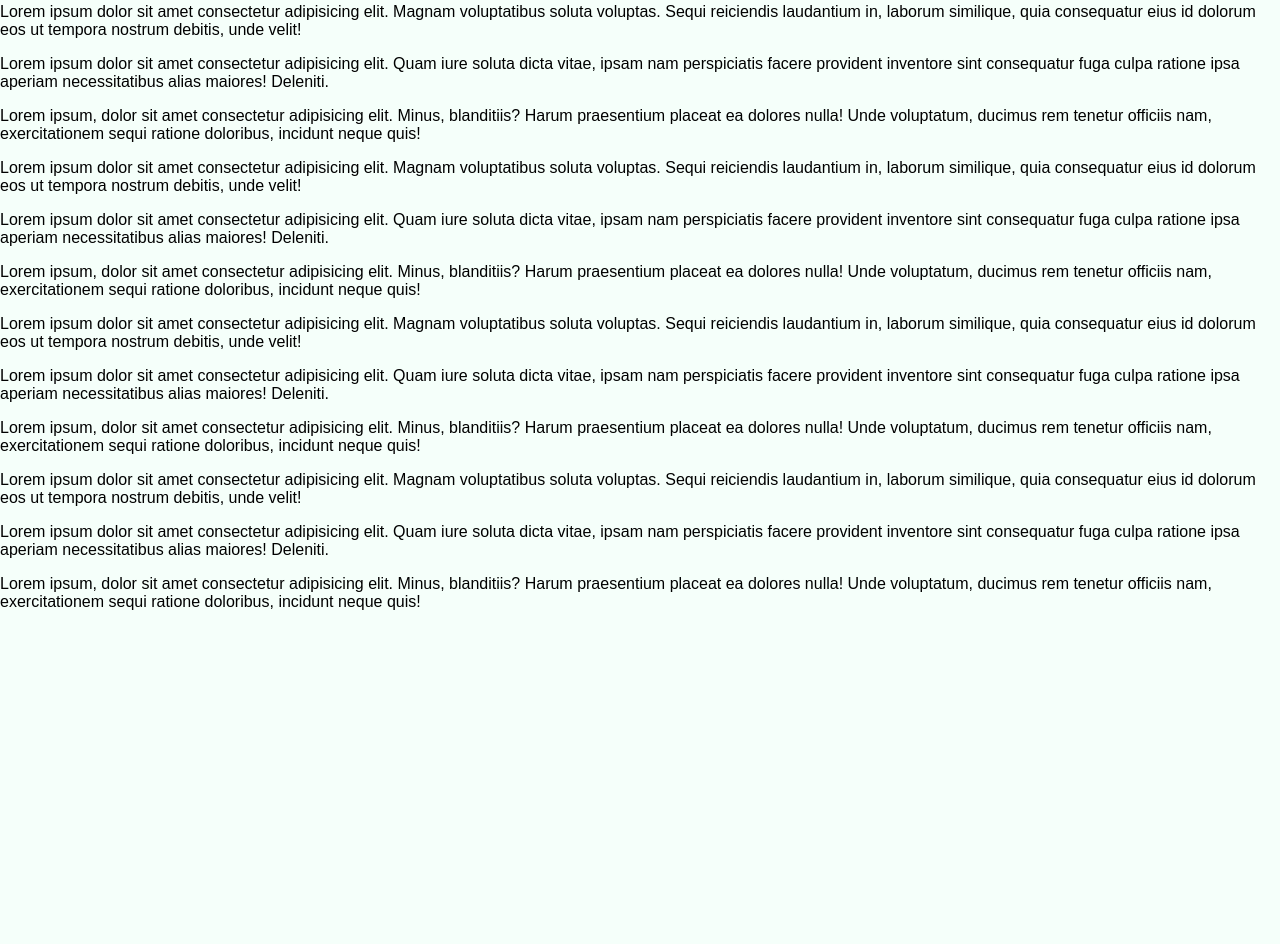
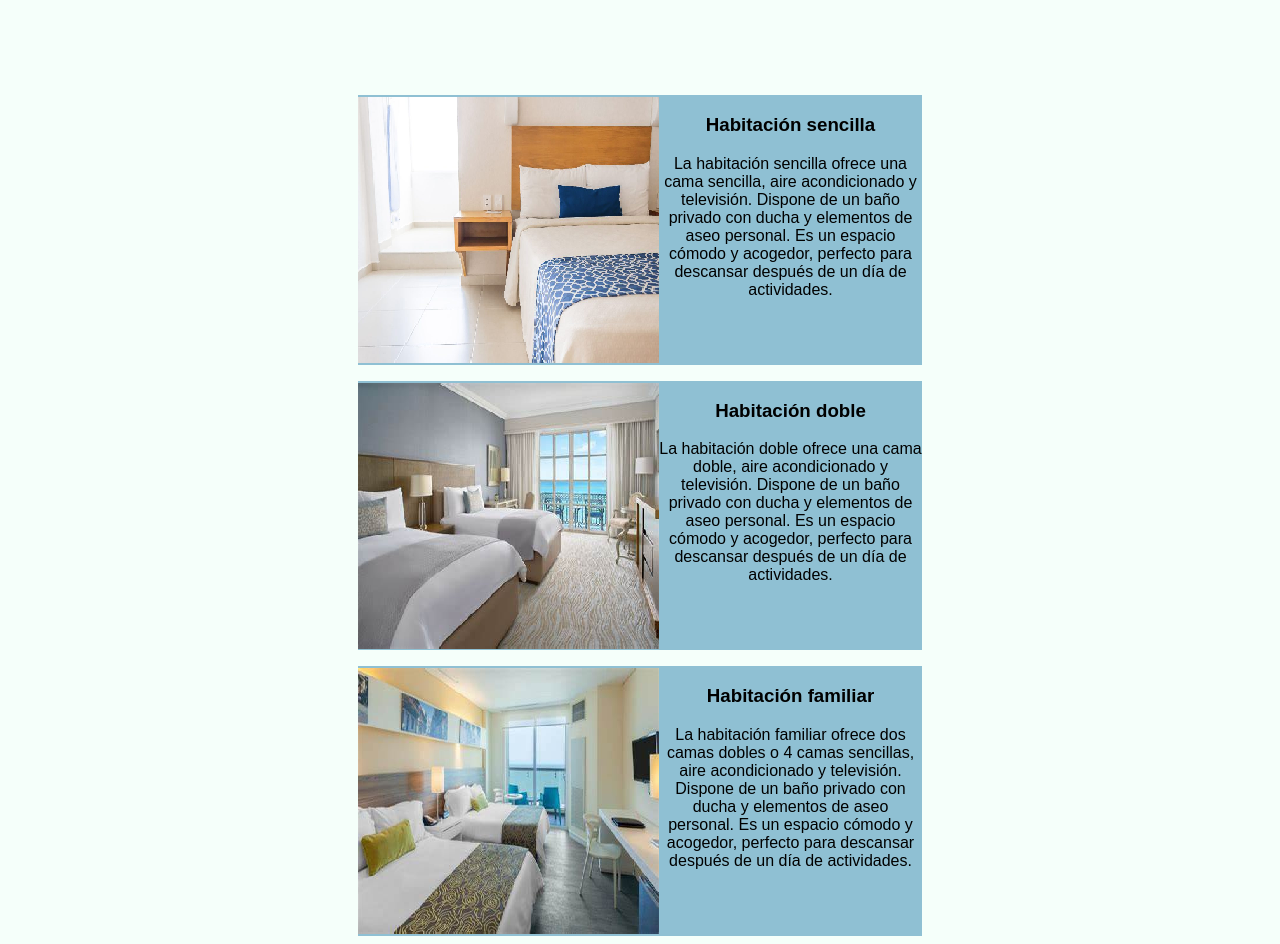
Before and after one commit to WarG31/Hotel_TalentoTech, a plain HTML site: page index.html in a window 1280 px wide. Shown: the part 1357-2301 px from the top of the page. Before the commit the page ends 1984 px from the top, so only its background shows below. Drawn offline with Linux system fonts and the light colour scheme.

Commit message:
AddHabitacionesBodyall

```diff
--- a/css/style.css
+++ b/css/style.css
@@ -1,3 +1,7 @@
+html {
+    scroll-behavior: smooth;
+}
+
 body {
     margin: 0;
     font-family: Arial, sans-serif;
@@ -220,64 +224,84 @@ body {
 
 /*Estilo para elementos del la página contacto */
 
-.formularioContenedor {
-    border: #3498db solid 1px;
-    width: 100%;
-    max-width: 600px;
-    /* Ajusta este valor según necesites */
+.contenido {
+    margin-top: 140px;
+}
+
+.habitacionesbody {
     display: flex;
-    /* justify-content: center; */
     flex-direction: column;
+    justify-content: center;
+    align-items: center;
+    padding-top: 100px;
+    padding-left: 350px;
+    padding-right: 350px;
+    /* border: 1px solid; */
+
+}
+
+.habitacion {
+    display: flex;
+    /* border: 5px solid; */
+    background-color: #8fc0d3;
+    align-items: center;
+    margin: 8px;
+
+}
+.habitacionizquierda {
+    margin: 0;
+    padding: 0;
+    line-height: 0;
+
+}
+
+.habitacionderecha {
+    /* padding: 10px; */
+    text-align: center;
+    /* border: 1px solid; */
+    flex-direction: column;
+    justify-content: center;
     align-items: center;
 
-    margin: 16px auto;
-    /* Centra el contenedor y ajusta el margen */
-    padding: 16px;
-    /* Agrega un padding para mayor espacio interno */
-    box-sizing: border-box;
-    /* Asegura que padding y border se incluyan en el width */
+
 }
 
-input,
-textarea {
-    /* To make sure that all text field have the same font settings
-     By default, textarea are set with a monospace font */
-    font: 1em Arial, sans-serif;
-    /* To give the same size to all text field */
-    width: 500px;
-    -moz-box-sizing: border-box;
-    box-sizing: border-box;
-    /* To harmonize the look & feel of text field border */
-    border: 2px solid #999;
-    padding: 8px;
-    /* margin: 8px; */
+.textoHabitacion{
+    transition: 0.5s;
 }
 
-textarea {
-    height: 300px;
+  .habitacion:hover .textoHabitacion {
+    transform: translateY(-20%); /* Mueve hacia arriba */
+    transition: transform 0.5s;
 }
 
-button {
-    padding: 8px 16px;
-    background-color: #4CAF50;
+.botonHabitacion{
+    opacity: 0;
+    transition: 0.5s;
+}
+
+.habitacion:hover .textoHabitacion ~ .botonHabitacion{
+    opacity: 1;
+    transition: 0.5s;
+}
+
+.boton {
+    background-color: #3cba54;
     color: white;
     border: none;
-    border-radius: 5px;
+    padding: 15px 10px;
+    text-align: center;
+    text-decoration: none;
+    display: inline-block;
+    font-size: 16px;
+    margin: 1px 1px;
     cursor: pointer;
-    margin-top: 16px;
-  }
+}
 
-  button:hover {
+.boton:hover {
     background-color: #45a049;
   }
 
-  button:active {
+  .boton:active {
     background-color: #3e8e41;
   }
-  label{
-    color:  #3498db;
-  }
-
-  .formelement{
-    margin-top: 8px;
-  }
--- /dev/null
+++ b/css/style_contacto.css
@@ -0,0 +1,154 @@
+html {
+    scroll-behavior: smooth;
+}
+
+body {
+    margin: 0;
+    font-family: Arial, sans-serif;
+    background-color: mintcream;
+}
+
+.menu {
+    position: fixed;
+    top: 0;
+    width: 100%;
+    background: rgba(219, 251, 255, 0.5);
+    /* Fondo transparente */
+    box-shadow: 0 2px 4px rgba(0, 0, 0, 0.1);
+    display: flex;
+    justify-content: center;
+    z-index: 1000;
+    /* Asegura que el menú esté siempre arriba */
+}
+
+.menu a {
+    padding: 35px 20px;
+    text-decoration: none;
+    color: #333;
+    font-weight: bold;
+    text-transform: uppercase;
+}
+
+.menu a:hover {
+    background-color: rgba(0, 0, 0, 0.1);
+}
+
+.inicio {
+    background-image: url('../images/portada.jpg');
+    background-size: cover;
+    background-position: center;
+    padding-top: 60px;
+    height: 50vh;
+    color: white;
+    text-shadow:
+        1px 0 0 black,
+        /* Desplaza a la derecha */
+        -1px 0 0 black,
+        /* Desplaza a la izquierda */
+        0 1px 0 black,
+        /* Desplaza abajo */
+        0 -1px 0 black;
+    /* Desplaza arriba */
+    display: flex;
+    justify-content: center;
+    align-items: center;
+    text-align: center;
+}
+
+.inicio h1 {
+    font-size: 3em;
+    margin: 0;
+}
+
+
+.caracteristicas {
+    background-color: #8fc0d3;
+    padding: 10px 0;
+    text-align: center;
+    display: flex;
+    justify-content: space-evenly;
+    flex-direction: row;
+    /* Cambia la dirección de flex a columna */
+    align-items: center;
+    /* Centra los items horizontalmente */
+
+}
+
+.caracteristicas p {
+    margin: 0;
+    font-family: 'Playfair Display', serif;
+    font-size: 1.4em;
+    color: #333;
+
+
+}
+
+.caracteristicas img {
+    width: 40px;
+    /* Ajusta el tamaño de las imágenes según tus necesidades */
+    height: 40px;
+    margin-right: 10px
+}
+
+
+.formularioContenedor {
+    border: #3498db solid 1px;
+    width: 100%;
+    max-width: 600px;
+    /* Ajusta este valor según necesites */
+    display: flex;
+    /* justify-content: center; */
+    flex-direction: column;
+    align-items: center;
+
+    margin: 16px auto;
+    /* Centra el contenedor y ajusta el margen */
+    padding: 16px;
+    /* Agrega un padding para mayor espacio interno */
+    box-sizing: border-box;
+    /* Asegura que padding y border se incluyan en el width */
+}
+
+input,
+textarea {
+    /* To make sure that all text field have the same font settings
+     By default, textarea are set with a monospace font */
+    font: 1em Arial, sans-serif;
+    /* To give the same size to all text field */
+    width: 500px;
+    -moz-box-sizing: border-box;
+    box-sizing: border-box;
+    /* To harmonize the look & feel of text field border */
+    border: 2px solid #999;
+    padding: 8px;
+    /* margin: 8px; */
+}
+
+textarea {
+    height: 300px;
+}
+
+button {
+    padding: 8px 16px;
+    background-color: #4CAF50;
+    color: white;
+    border: none;
+    border-radius: 5px;
+    cursor: pointer;
+    margin-top: 16px;
+  }
+
+  button:hover {
+    background-color: #45a049;
+  }
+
+  button:active {
+    background-color: #3e8e41;
+  }
+  label{
+    color:  #3498db;
+  }
+
+  .formelement{
+    margin-top: 8px;
+  }
--- a/index.html
+++ b/index.html
@@ -1,5 +1,6 @@
 <!DOCTYPE html>
 <html lang="es">
+
 <head>
   <meta charset="UTF-8" />
   <meta name="viewport" content="width=device-width, initial-scale=1.0" />
@@ -10,7 +11,7 @@
 <body>
   <div class="menu">
     <a href="#inicio">Inicio</a>
-      <a href="#habitaciones">Habitaciones</a>
+    <a href="#habitacionesbody">Habitaciones</a>
     <a href="#servicios">Servicios</a>
     <a href="./views/contacto.html">Contacto</a>
     <a href="#reserva">Reserva</a>
@@ -48,83 +49,65 @@
     </div>
     <div class="grid-item">
       <img src="./images/hotel.png" />
-        <div class="text"><a href="hotel">Hotel</a></div>
+      <div class="text"><a href="#hotel">Hotel</a></div>
     </div>
   </div>
-    <div id="contenido" class="contenido">
-      <p>
-        Lorem ipsum dolor sit amet consectetur adipisicing elit. Magnam
-        voluptatibus soluta voluptas. Sequi reiciendis laudantium in, laborum
-        similique, quia consequatur eius id dolorum eos ut tempora nostrum
-        debitis, unde velit!
-      </p>
-      <p>
-        Lorem ipsum dolor sit amet consectetur adipisicing elit. Quam iure
-        soluta dicta vitae, ipsam nam perspiciatis facere provident inventore
-        sint consequatur fuga culpa ratione ipsa aperiam necessitatibus alias
-        maiores! Deleniti.
-      </p>
-      <p>
-        Lorem ipsum, dolor sit amet consectetur adipisicing elit. Minus,
-        blanditiis? Harum praesentium placeat ea dolores nulla! Unde voluptatum,
-        ducimus rem tenetur officiis nam, exercitationem sequi ratione
-        doloribus, incidunt neque quis!
-      </p>
+  <div id="habitacionesbody" class="habitacionesbody">
+    <div id="habitacionSencilla" class="habitacion">
+      <div id="habitacionizquierda" class="habitacionizquierda">
+        <img src="images/habitacionsencilla.png">
+      </div>
+      <div id="habitacionderecha" class="habitacionderecha">
+        <div id="textoHabitacion" class="textoHabitacion">
+          <h3>Habitación sencilla</h1>
+            <p>La habitación sencilla ofrece una cama sencilla, aire acondicionado y televisión. Dispone de un baño
+              privado con
+              ducha y elementos de aseo personal. Es un espacio cómodo y acogedor, perfecto para descansar después de un
+              día
+              de actividades.</p>
+        </div>
+        <div id="botonHabitacion" class="botonHabitacion">
+          <a href="#Habitaciones" class="boton">Más información</a>
+        </div>
+      </div>
 
-      <p>
-        Lorem ipsum dolor sit amet consectetur adipisicing elit. Magnam
-        voluptatibus soluta voluptas. Sequi reiciendis laudantium in, laborum
-        similique, quia consequatur eius id dolorum eos ut tempora nostrum
-        debitis, unde velit!
-      </p>
-      <p>
-        Lorem ipsum dolor sit amet consectetur adipisicing elit. Quam iure
-        soluta dicta vitae, ipsam nam perspiciatis facere provident inventore
-        sint consequatur fuga culpa ratione ipsa aperiam necessitatibus alias
-        maiores! Deleniti.
-      </p>
-      <p>
-        Lorem ipsum, dolor sit amet consectetur adipisicing elit. Minus,
-        blanditiis? Harum praesentium placeat ea dolores nulla! Unde voluptatum,
-        ducimus rem tenetur officiis nam, exercitationem sequi ratione
-        doloribus, incidunt neque quis!
-      </p>
-      <p>
-        Lorem ipsum dolor sit amet consectetur adipisicing elit. Magnam
-        voluptatibus soluta voluptas. Sequi reiciendis laudantium in, laborum
-        similique, quia consequatur eius id dolorum eos ut tempora nostrum
-        debitis, unde velit!
-      </p>
-      <p>
-        Lorem ipsum dolor sit amet consectetur adipisicing elit. Quam iure
-        soluta dicta vitae, ipsam nam perspiciatis facere provident inventore
-        sint consequatur fuga culpa ratione ipsa aperiam necessitatibus alias
-        maiores! Deleniti.
-      </p>
-      <p>
-        Lorem ipsum, dolor sit amet consectetur adipisicing elit. Minus,
-        blanditiis? Harum praesentium placeat ea dolores nulla! Unde voluptatum,
-        ducimus rem tenetur officiis nam, exercitationem sequi ratione
-        doloribus, incidunt neque quis!
-      </p>
-      <p>
-        Lorem ipsum dolor sit amet consectetur adipisicing elit. Magnam
-        voluptatibus soluta voluptas. Sequi reiciendis laudantium in, laborum
-        similique, quia consequatur eius id dolorum eos ut tempora nostrum
-        debitis, unde velit!
-      </p>
-      <p>
-        Lorem ipsum dolor sit amet consectetur adipisicing elit. Quam iure
-        soluta dicta vitae, ipsam nam perspiciatis facere provident inventore
-        sint consequatur fuga culpa ratione ipsa aperiam necessitatibus alias
-        maiores! Deleniti.
-      </p>
-      <p>
-        Lorem ipsum, dolor sit amet consectetur adipisicing elit. Minus,
-        blanditiis? Harum praesentium placeat ea dolores nulla! Unde voluptatum,
-        ducimus rem tenetur officiis nam, exercitationem sequi ratione
-        doloribus, incidunt neque quis!
-      </p>
+    </div>
+    <div id="habitacionDoble" class="habitacion">
+      <div id="habitacionizquierda" class="habitacionizquierda">
+        <img src="images/habitaciondoble.png">
+      </div>
+      <div id="habitacionderecha" class="habitacionderecha">
+        <div id="textoHabitacion" class="textoHabitacion">
+          <h3>Habitación doble</h1>
+            <p>La habitación doble ofrece una cama doble, aire acondicionado y televisión. Dispone de un baño privado
+              con
+              ducha y elementos de aseo personal. Es un espacio cómodo y acogedor, perfecto para descansar después de un
+              día
+              de actividades.</p>
+        </div>
+        <div id="botonHabitacion" class="botonHabitacion">
+          <a href="#Habitaciones" class="boton">Más información</a>
+        </div>
+      </div>
+    </div>
+
+    <div id="habitacionFamiliar" class="habitacion">
+      <div id="habitacionizquierda" class="habitacionizquierda">
+        <img src="images/habitacionfamiliar.png">
+      </div>
+      <div id="habitacionderecha" class="habitacionderecha">
+        <div id="textoHabitacion" class="textoHabitacion">
+          <h3>Habitación familiar</h1>
+            <p>La habitación familiar ofrece dos camas dobles o 4 camas sencillas, aire acondicionado y televisión.
+              Dispone de un baño privado con ducha y elementos de aseo personal. Es un espacio cómodo y acogedor,
+              perfecto para descansar después de un día de actividades.</p>
+        </div>
+        <div id="botonHabitacion" class="botonHabitacion">
+          <a href="#Habitaciones" class="boton">Más información</a>
+        </div>
+      </div>
+    </div>
   </div>
 </body>
+
 </html>
```
Also changed, not shown: views/contacto.html (+3 -3 lines), images/habitaciondoble.png (added), images/habitacionfamiliar.png (added), images/habitacionsencilla.png (added). Lines whose indentation alone changed are shown as unchanged.
